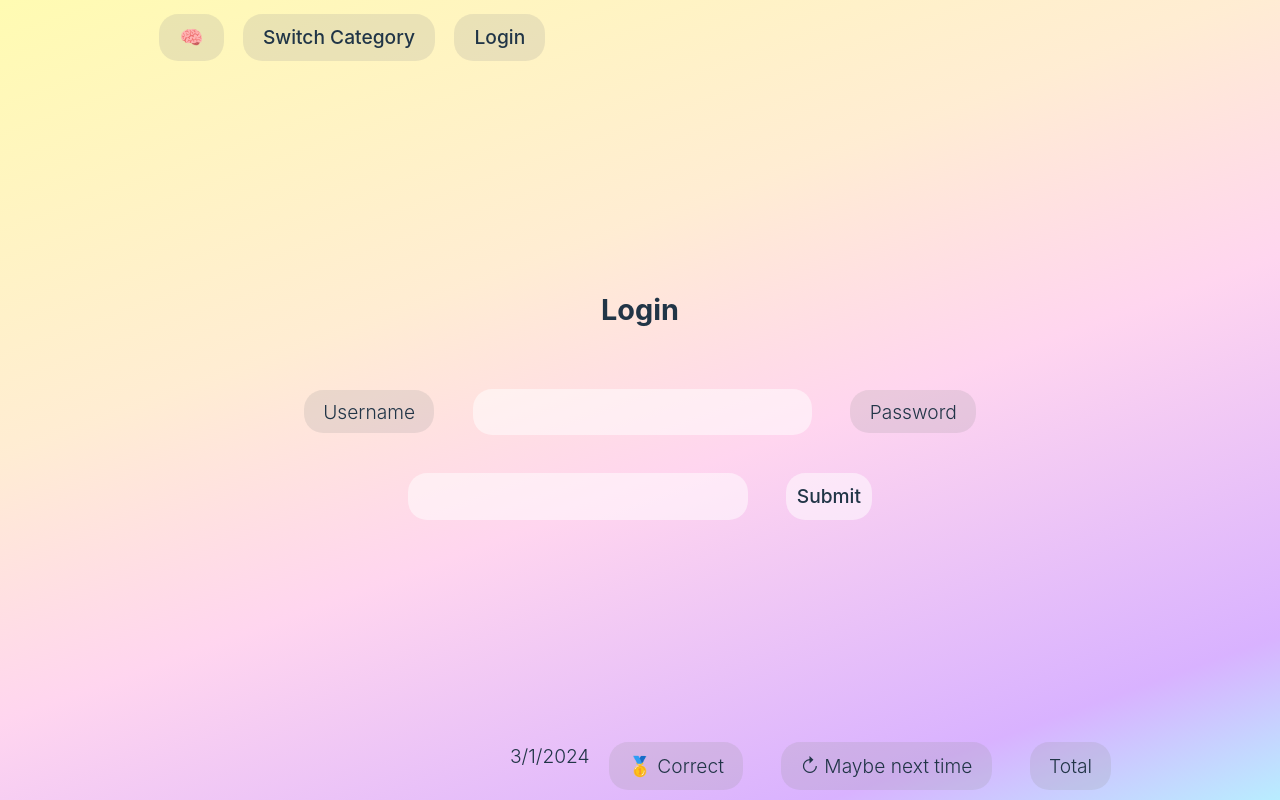
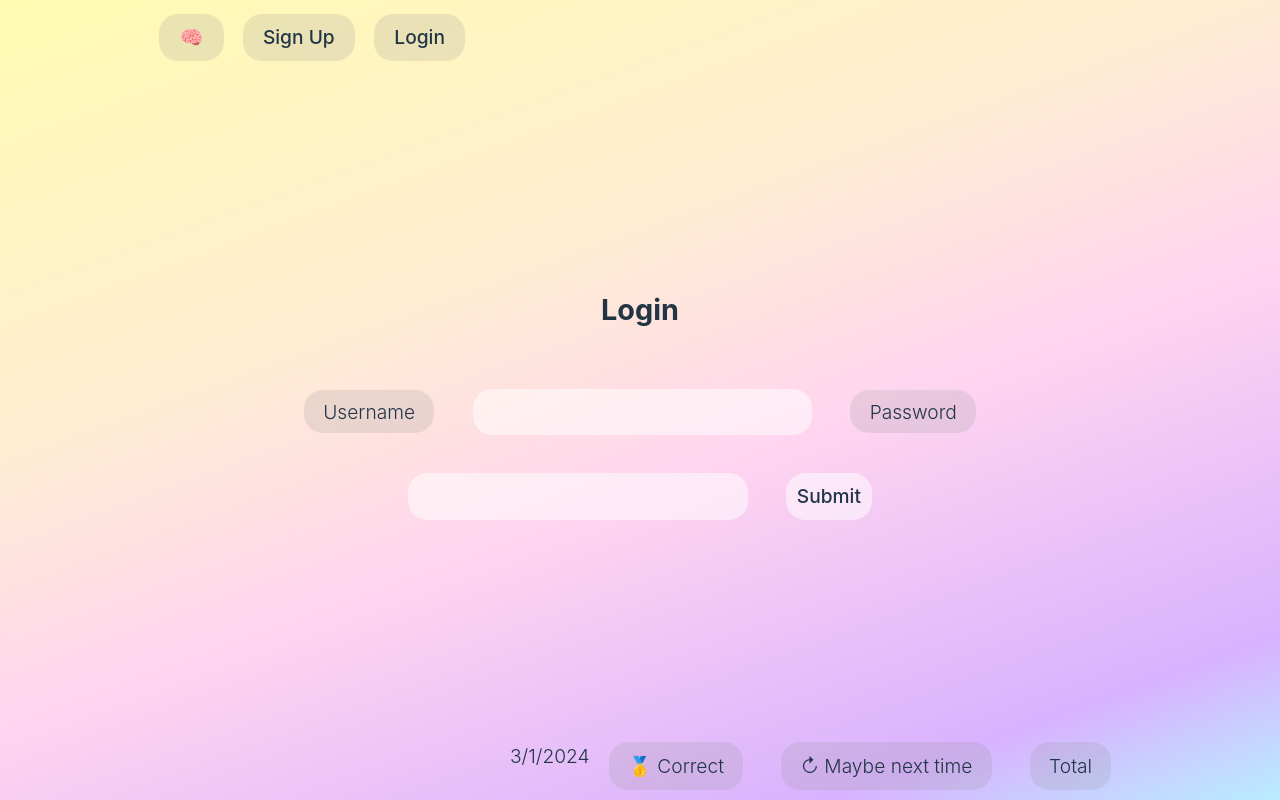
Before and after one commit to extra-jalapenos/apprendio-flashcard-app-frontend, a React (Vite) app: page /login in a window 1280 px wide. Built offline with nearby package versions, Linux system fonts and the light colour scheme.

Commit message:
change rendering depending on logged in user status

```diff
--- a/src/components/header/Header.jsx
+++ b/src/components/header/Header.jsx
@@ -6,14 +6,27 @@ import { siteTitle } from "../../helpers/constants"
 export default function Header () {
   const { user, logoutUser } = useContext(userContext)
   const navigate = useNavigate()
+
+  if (user) {
     return (
       <header>
         <nav>
           <button onClick={() => navigate("/")}>{siteTitle}</button>
           <button onClick={() => navigate("/select-category")}>Switch Category</button>
-        <button onClick={() => navigate("/login")}>{user ? "🐝 " + user : "Login"}</button>
+          <button onClick={() => navigate("/profile")}>{"🐝 " + user}</button>
           {user && <button onClick={() => logoutUser()}>⏻ Logout</button>}
         </nav>
       </header>
     )
+  } else {
+    return (
+      <header>
+        <nav>
+          <button onClick={() => navigate("/")}>{siteTitle}</button>
+          <button onClick={() => navigate("/register")}>Sign Up</button>
+          <button onClick={() => navigate("/login")}>Login</button>
+        </nav>
+      </header>
+    )
   }
+}
```
Lines whose indentation alone changed are shown as unchanged.
